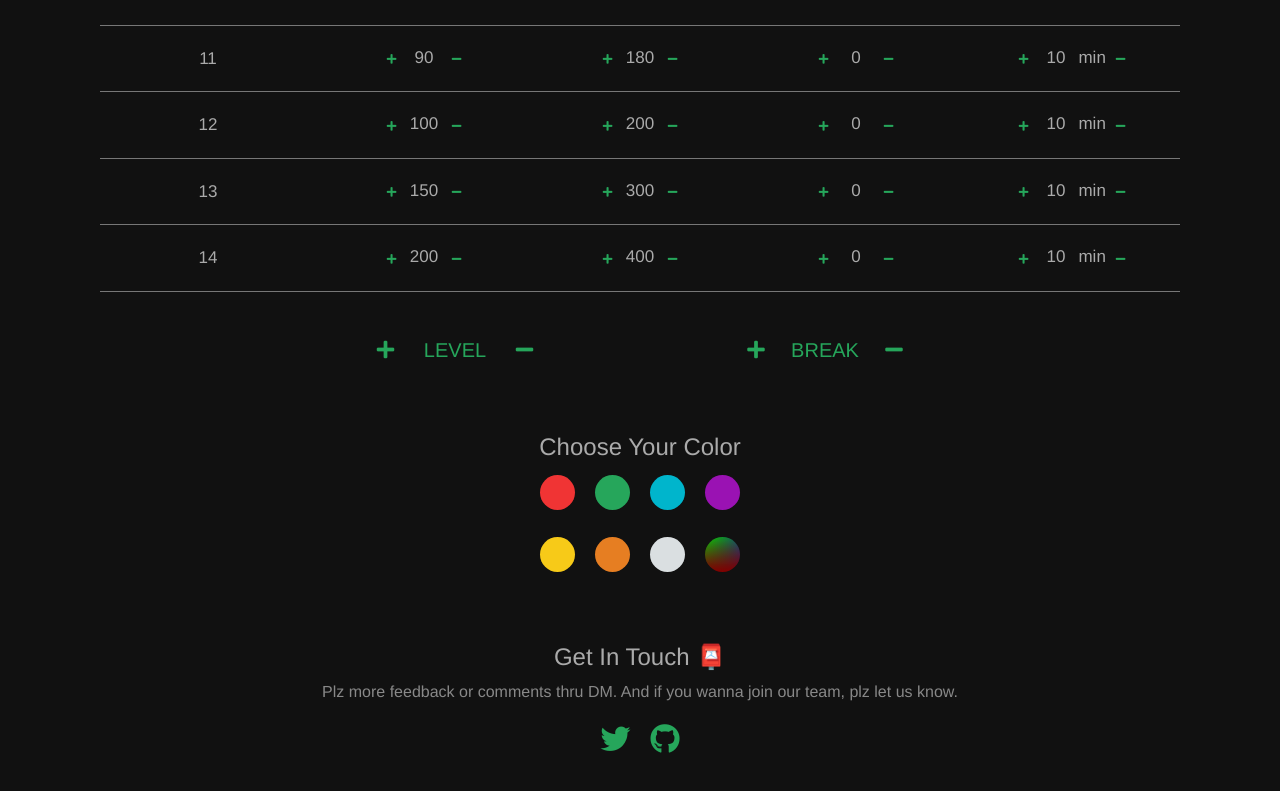
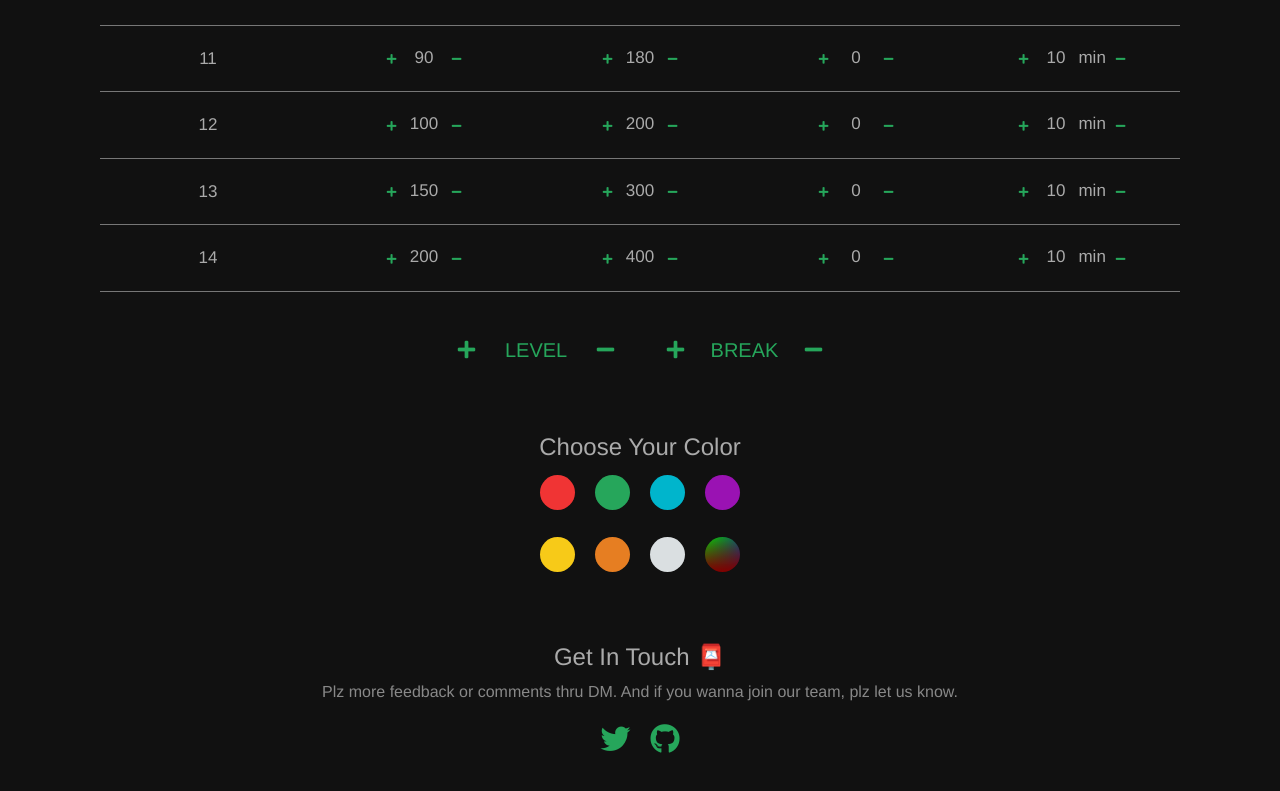
Before and after one commit to okuxxbos20/sick-poker-timer, a Vue app: page / in a window 1280 px wide. Shown: the part 1761-2552 px from the top of the page. Built offline with nearby package versions, Linux system fonts and the light colour scheme; no server answers; a web font is replaced by a local one.

Commit message:
modify grid system

```diff
--- a/src/components/Setting/table.vue
+++ b/src/components/Setting/table.vue
@@ -10,8 +10,6 @@
         <b-th>Duration</b-th>
       </b-thead>
       <!-- table header -->
-
-      <!-- body -->
       <b-tbody
         v-for="(n, idx) in r_strategy"
         :key="n[idx]"
@@ -22,7 +20,6 @@
         <!-- level -->
         <b-td class="t-info">{{ idx + 1 }}</b-td>
         <!-- level -->
-
         <!-- SB -->
         <b-td noWrap class="t-info">
           <button type="button" class="btn" @click="c_sbUp(idx)">
@@ -30,7 +27,7 @@
           </button>
           <input
             type="text"
-            class="strategy_input"
+            class="strategy-input"
             @input="c_sbInput(idx, $event.target.value)"
             v-model="r_strategy[idx][0]"
           >
@@ -39,7 +36,6 @@
           </button>
         </b-td>
         <!-- SB -->
-
         <!-- BB -->
         <b-td noWrap class="t-info">
           <button type="button" class="btn" @click="c_bbUp(idx)">
@@ -47,7 +43,7 @@
           </button>
           <input
             type="text"
-            class="strategy_input"
+            class="strategy-input"
             @input="c_bbInput(idx, $event.target.value)"
             v-model="r_strategy[idx][1]"
           >
@@ -56,7 +52,6 @@
           </button>
         </b-td>
         <!-- BB -->
-
         <!-- Ante -->
         <b-td noWrap class="t-info">
           <button type="button" class="btn" @click="c_anteUp(idx)">
@@ -64,7 +59,7 @@
           </button>
           <input
             type="text"
-            class="strategy_input"
+            class="strategy-input"
             @input="c_anteInput(idx, $event.target.value)"
             v-model="r_strategy[idx][2]"
           >
@@ -73,7 +68,6 @@
           </button>
         </b-td>
         <!-- Ante -->
-
         <!-- Duration -->
         <b-td noWrap class="t-info">
           <button type="button" class="btn" @click="c_durationUp(idx)">
@@ -81,7 +75,7 @@
           </button>
           <input
             type="text"
-            class="strategy_input"
+            class="strategy-input"
             @input="c_durationInput(idx, $event.target.value)"
             :value="r_strategy[idx][3]/60"
           >min
@@ -90,37 +84,28 @@
           </button>
         </b-td>
         <!-- Duration -->
-
       </b-tbody>
-      <!-- body -->
-
     </b-table-simple>
 
-    <div class="row">
-      <!-- lebel button -->
-      <div class="col-md-4 offset-md-2">
-        <button
-          type="button" class="strategy_btn" @click="c_strategyAdd()">
+    <div class="level-and-break">
+      <div class="box">
+        <button type="button" class="strategy-btn" @click="c_strategyAdd()">
           <i class="fas fa-plus"></i>
         </button>
-        <span class="strategy_span" style="margin: 0 3.345px">LEVEL</span>
-        <button type="button" class="strategy_btn" @click="c_strategyRemove()">
+        <span class="strategy-span" style="margin: 0 3.345px">LEVEL</span>
+        <button type="button" class="strategy-btn" @click="c_strategyRemove()">
           <i class="fas fa-minus"></i>
         </button>
       </div>
-      <!-- lebel button -->
-      <!-- break button -->
-      <div class="col-md-4">
-        <button type="button" class="strategy_btn" @click="c_breakAdd()">
+      <div class="box">
+        <button type="button" class="strategy-btn" @click="c_breakAdd()">
           <i class="fas fa-plus"></i>
         </button>
-        <span class="strategy_span">BREAK</span>
-        <button type="button" class="strategy_btn" @click="c_breakRemove()">
+        <span class="strategy-span">BREAK</span>
+        <button type="button" class="strategy-btn" @click="c_breakRemove()">
           <i class="fas fa-minus"></i>
         </button>
       </div>
-      <!-- break button -->
-
     </div>
 
   </div>
@@ -209,9 +194,6 @@ export default {
     c_breakRemove () {
       this.$store.commit('m_breakRemove');
     }
-    // r_strategy () {
-    //   return this.$store.getters.g_strategy;
-    // }
   },
   computed: {
     r_strategy: function () {
@@ -268,7 +250,7 @@ export default {
       background: var(--currentTheme);
     }
   }
-  .strategy_input {
+  .strategy-input {
     color: #aaa;
     text-align: center;
     width: 45px;
@@ -284,7 +266,15 @@ export default {
     }
   }
 }
-.strategy_btn {
+.level-and-break {
+  display: flex;
+  flex-direction: column;
+  @media screen and (min-width: 480px) {
+    flex-direction: row;
+  }
+  justify-content: center;
+  .box {
+    .strategy-btn {
       color: var(--currentTheme);
       font-size: 20px;
       width: 40px;
@@ -301,9 +291,11 @@ export default {
       }
       &:focus { outline: none; }
     }
-.strategy_span {
+    .strategy-span {
       color: var(--currentTheme);
       font-size: 20px;
       font-weight: 350;
     }
+  }
+}
 </style>
```
Lines whose indentation alone changed are shown as unchanged.
